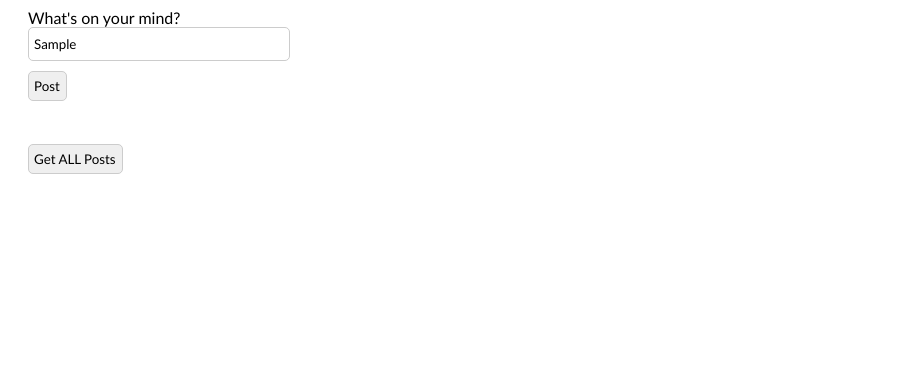
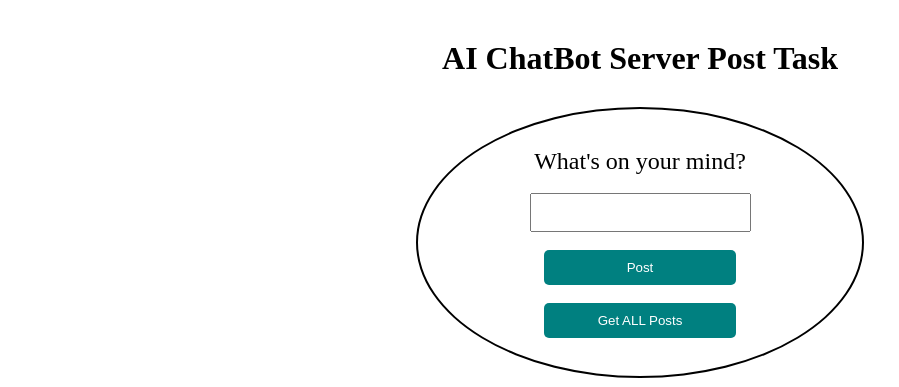
Before and after one commit to jayinc/FakeBook-Post-server, a website: page index.html in a window 1280 px wide. Both pictures are taken after typing "Sample" into the empty fields and a click on the button "Post". Shown: the whole page, without its empty margins (0-899 px from the left). Drawn offline with nearby package versions, Linux system fonts and the light colour scheme; no server answers.

Commit message:
First OpenSoure Contribute And Improve Post Server

```diff
--- a/index.html
+++ b/index.html
@@ -5,98 +5,146 @@
      <meta http-equiv="X-UA-Compatible" content="IE=edge">
      <meta name="viewport" content="width=device-width, initial-scale=1.0">
      <script src="https://unpkg.com/axios/dist/axios.min.js"></script>
-     <title>FakeBook</title>
+     <title>AI ChatBot Server Post Task</title>
 
 <style>
-        * {
-            font-family: 'Trebuchet MS', 'Lucida Sans Unicode', 'Lucida Grande', 'Lucida Sans', Arial, sans-serif;
+      *{
+          margin: 0;
+          padding: 0;
+          box-sizing: border-box;
+
+
+      }
+      .container{
+        width: 100%;
+        height: 100vh;
+        display: flex;
+        flex-direction: column;
+        justify-content: center;
+        align-items: center;
+      }
+      button{
+          padding: 10px 30px;
+          border-radius: 5px;
+          color: white;
+          background-color: teal;
+          outline: none;
+          cursor: pointer;
+          border: white;
+          width: 12rem;
+      }
+      h1{
+          margin-top: 40px;
+      }
+      input{
+          padding: 10px 20px;
+      }
+      label{
+          font-size: 1.5rem;
+      }
+      #result{
+       padding: 10px;
+       margin: 2px;
+       width: 100%;
+       height: 70vh;
+       display: flex;
+       justify-content: center;
+       align-items: center;
+       flex-direction: column;
+       font-size: 20px;
       }
 
-        label {
-            margin-left: 20px;
+      li{
+         width: 50%;
+          margin-left: 40%;
       }
-        .result {
-            margin-left: 20px;
-        }
-
-        input {
-            margin-left: 20px;
-            width: 20%;
-            height: 30px;
-            border: 1px solid #ccc;
-            border-radius: 5px;
-            padding-left: 5px;
+      .circle{
+          border: 2px solid black;
+          border-radius: 50%;
+          width: 35%;
+          height: 45%;
+          padding: 20px;
+          display: flex;
+          justify-content: center;
+          align-items: center;
+          flex-direction: column;
+          margin-top: 30px;
           margin-bottom: 10px;
-        }
-
-        button {
-            height: 30px;
-            border: 1px solid #ccc;
-            border-radius: 5px;
-            padding-left: 5px;
-            margin-left: 20px;
-            margin-bottom: 5px;
       }
     </style>
 </head>
 
 <body>
-
+     <div class="container">
+         <h1>AI ChatBot Server Post Task</h1>
+         <div class="circle">
+             <br>
              <label for="input">What's on your mind?</label>
              <br>
-        <input type="text" required placeholder="I think..." id="postInput">
+             <input type="text" placeholder="I think..."  id="PostInput">
              <br>
-
              <button id="postBtn">Post</button>
              <br>
+             <button onclick=getAllPost()>Get ALL Posts</button>
+             <br>
+        </div>
+         <ol id="result"></ol>
+     </div>
+ <body>
 
-        <!-- <button> Get a Post </button> -->
-        <br>
-        <br>
-        <button onclick=getAllData()> Get ALL Posts </button>
+<script>
+    // Opnen Source Contribute In First Time
+    const Post = ()=> {
+            let postInput = document.getElementById('PostInput');
+            if(postInput.value != ''){
+                    let Obj = {
+                    text : postInput.value
+                    }
+                    axios.post('https://m-hamza-farooq-express-server.herokuapp.com/post', Obj) // This is use for cloud
+                        // axios.post('http://localhost:3000/post', Obj) // This is use for local system
+                            .then(function (response) {
+                                console.log(response);
 
-        <div class="result" id="result"></div>
+                            })
+                            .catch(function (error) {
+                                console.log(error);
+                            });
+                            postInput.value = " ";
+            }
+            else{
+                alert("Please Enter Correct Post. Empty Post Not Allowed")
+            }
+        }
 
-     <br>
-    <div id="table"></div>
-<body>
-     <script>
+    let btn = document.getElementById('postBtn');
+    // Call EventListener
+    btn.addEventListener('click',Post);
 
-let postBtn = document.getElementById('postBtn')
-postBtn.addEventListener('click',post())
-
-async function post() {
-    let post = document.getElementById("postInput").value
-    console.log(post)
-    let response = await
-     axios.post('https://first--server.herokuapp.com/post', {"text": post})
-    // console.log(response);
-};
-
-function getAllData (){
-let result = document.getElementById("result");
-    // Make a request for a user with a given ID
-    axios.get('https://first--server.herokuapp.com/posts')
+    const getAllPost = ()=>{
+        let result = document.getElementById('result');
+            //   Get Request
+                // axios.get('http://localhost:3000/posts')  // This is use for local system
+                axios.get('https://m-hamza-farooq-express-server.herokuapp.com/posts') // This is use for cloud
                     .then(function (response) {
                         // handle success
-        console.log(response.data[0].text);
-        let data = response.data
-        let html = ""
-        for (let i = 0; i < data.length; i++) {
-            console.log(data[i].text);
-            html += `<p>${data[i].text}</p>`
-        };
-        result.innerHTML = html
+                        let html = '';
+                        for(let i = 0; i<response.data.length; i++){
+                            console.log(response.data[i].text);
+                            let value = '';
+                            value +=response.data[i].text;
+                            html += `
+                            <li> ${value} </li>
+                            <br>
+                            `;
+                        }
+                        result.innerHTML = html;
+
     })
-    .catch(function (error) {
+    .catch(function (err) {
             // handle error
-        console.log(error);
-    })
-    .then(function () {
-        // always executed
+            console.log(err);
         });
-};
-
+    }
 </script>
 </body>
 </html>
```
Lines whose indentation alone changed are shown as unchanged.
